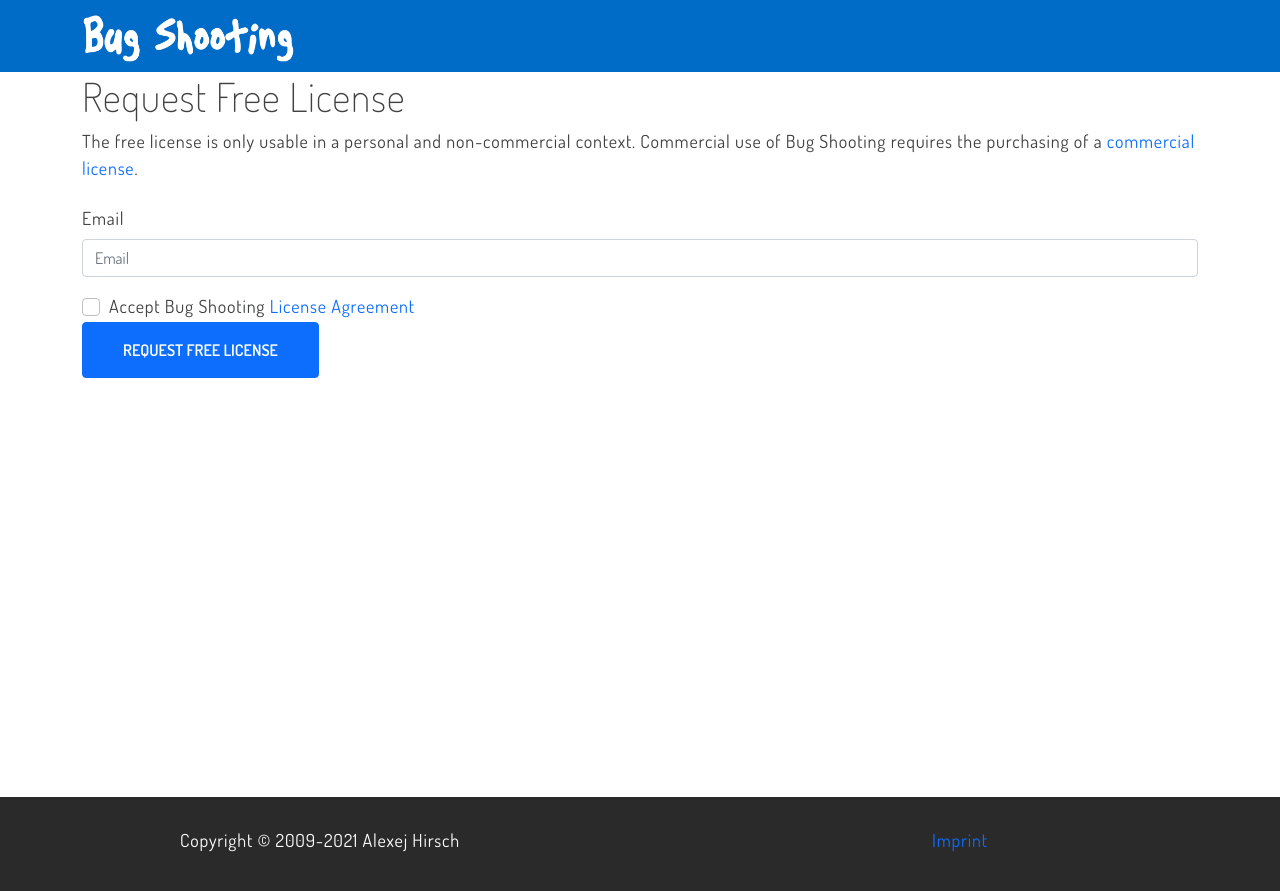
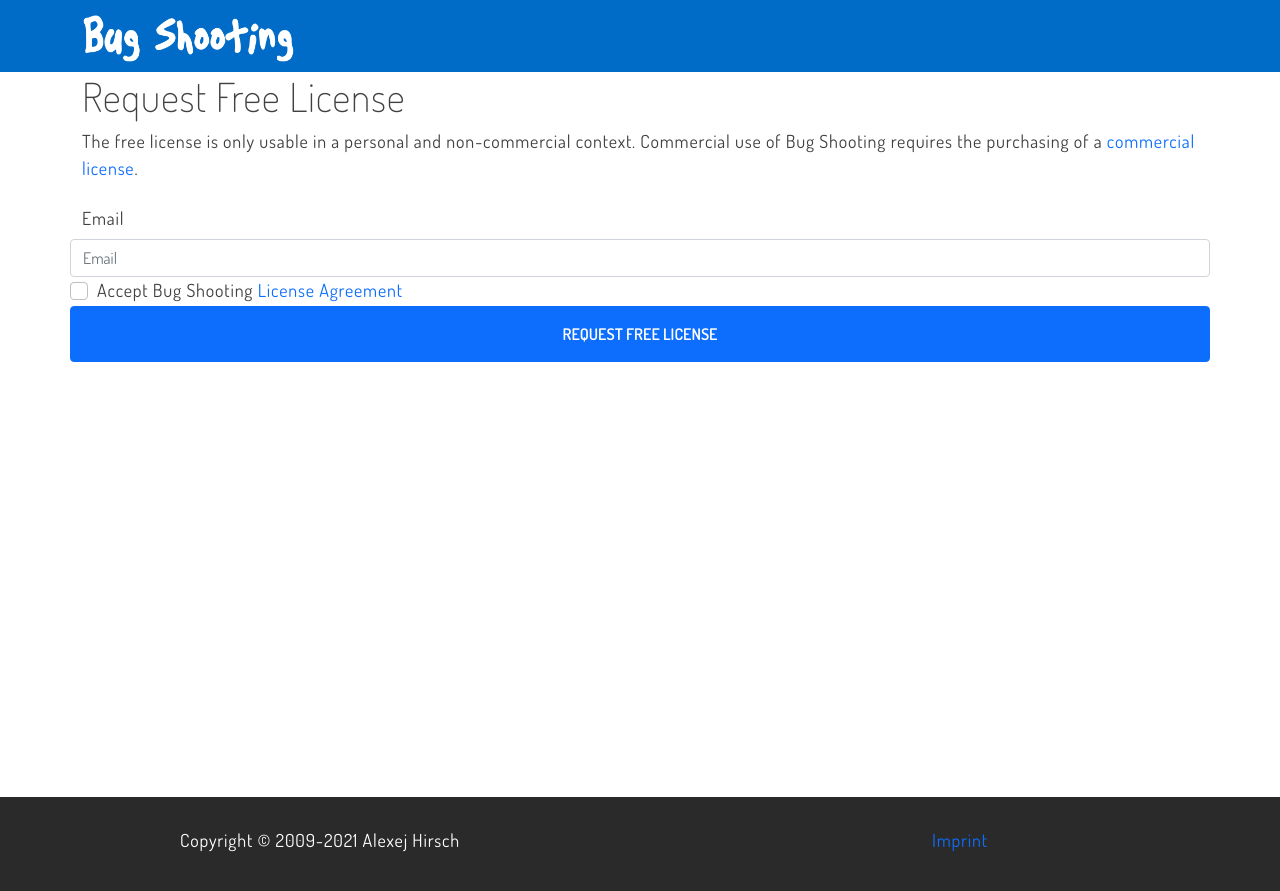
Before and after one commit to BugShooting/BugShooting.Homepage, a Jekyll site: the page built from free.md, in a window 1280 px wide. Shown: the top 891 px of the page. Built offline with Jekyll 4.4.1, drawn with Linux system fonts in a browser that asks for light colours; our own code applies the rules of GitHub Pages for plain Markdown files.

Commit message:
Update free.md

```diff
--- a/free.md
+++ b/free.md
@@ -8,13 +8,11 @@
 The free license is only usable in a personal and non-commercial context. Commercial use of Bug Shooting requires the purchasing of a [commercial license]({{ site.baseurl }}/pricing).
 
 <form method="POST" action="https://services.bugshooting.com/rest/freelicense">
-  <div class="row mb-3">
-    <div class="form-group">
-      <label for="activationfile" class="col-sm-2 col-form-label">Email</label>
-      <input class="form-control" type="email" placeholder="Email" required name="email" maxlength="100">
-    </div>
+  <div class="form-group row">
+    <label for="activationfile" class="col-sm-2 col-form-label">Email</label>
+    <input class="form-control" type="email" placeholder="Email" required name="email" maxlength="100">
   </div>
-  <div class="form-group">
+  <div class="form-group row">
     <div class="form-check">
       <input class="form-check-input" type="checkbox" required name="agreement">
       <label class="form-check-label" for="agreement">Accept Bug Shooting <a href="{{ site.baseurl }}/agreement" target="_blank">License Agreement</a></label>
@@ -23,5 +21,7 @@
   <input type="hidden" name="language" value="en-US">
   <input type="hidden" name="successurl" value="{{ site.url }}{{ site.baseurl }}/freesuccess">
   <input type="hidden" name="failurl" value="{{ site.url }}{{ site.baseurl }}/free">
-  <button class="btn btn-lg btn-primary btn-block" type="submit">Request Free License</button>
+  <div class="form-group row">
+    <button class="btn btn-lg btn-primary btn-block" type="submit">Request Free License</button>
+  </div>
 </form>
```
